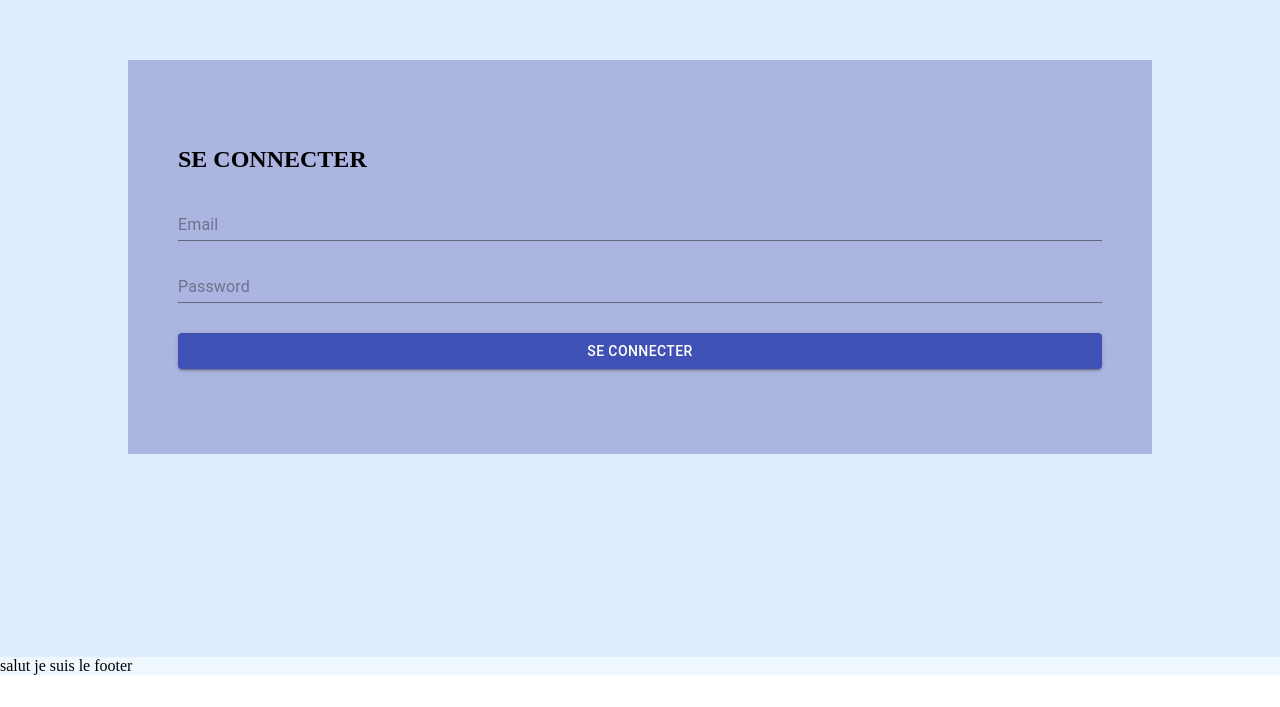
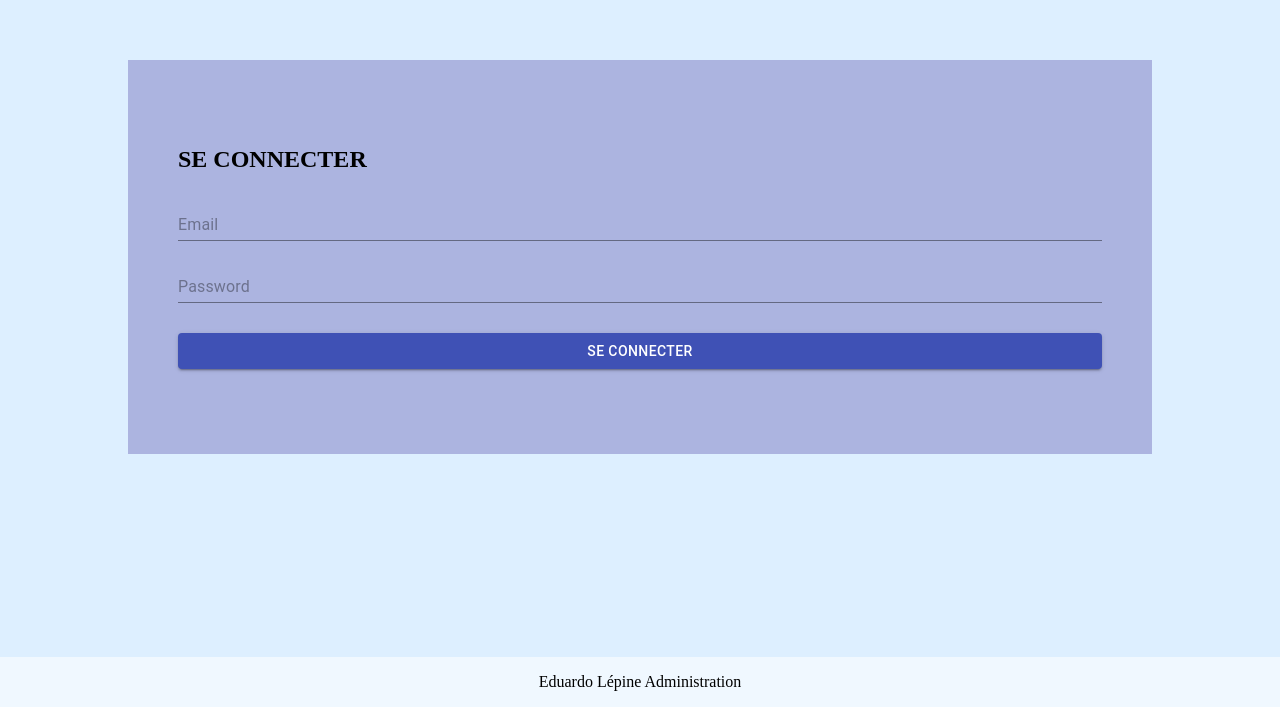
Before and after one commit to Falcao1992/admin-eduardo-portfolio-gatsby, a React (Create React App) app: page /login in a window 1280 px wide. Shown: the part 143-850 px from the top of the page. Before the commit the page ends 818 px from the top, so only its background shows below. Built offline with nearby package versions, Linux system fonts and the light colour scheme; no server answers.

Commit message:
fix some desigb

```diff
--- a/src/components/Footer/Footer.js
+++ b/src/components/Footer/Footer.js
@@ -4,13 +4,17 @@ import styled from "styled-components";
 const Footer = () => {
     return (
         <ContainerFooter>
-            <p>salut je suis le footer</p>
+            <p>Eduardo Lépine Administration</p>
         </ContainerFooter>
     )
 };
 
-const ContainerFooter = styled.div `
+const ContainerFooter = styled.footer `
     background-color: ${props => props.theme.colors.primary};
+    p {
+        text-align: center;
+        padding: 1rem;
+    }
 `;
 
 export default Footer;
--- a/src/components/Home/Home.js
+++ b/src/components/Home/Home.js
@@ -143,10 +143,13 @@ const WrapperProjects = styled.div`
 const ContainerImageGrid = styled.div`
     width: calc(25% - .5rem);
     margin: 0 .25rem .25rem;
+    display: flex;
+    a {
+       align-self: flex-end;
+    }
     img {
         object-fit: cover;
         width: 100%;
-        height: 45vh;
         vertical-align: middle;
         background-color: black;
     }
--- a/src/components/Messages/Messages.js
+++ b/src/components/Messages/Messages.js
@@ -1,5 +1,6 @@
 import React, {useEffect, useState} from "react";
 import SidePanel from "../SidePanel/SidePanel";
+import styled from "styled-components"
 import app from "../../firebase";
 import {MessagesTables} from "./MessagesTable";
 import {CircularLoadingContainer, CircularLoading} from "../StyledComponents/Loader";
@@ -49,11 +50,19 @@ const Messages = () => {
                     ?
                     <MessagesTables dataMessages={firebaseAllDataMessages} setIsDeletedMessages={setIsDeletedMessages}/>
                     :
-                    <p>Aucun messages</p>
+                    <ContainerNoMessages>
+                        <p>Aucun messages</p>
+                    </ContainerNoMessages>
                 }
             </ContainerMain>
         </>
     )
 };
 
+const ContainerNoMessages = styled.div`
+    p {
+      text-align: center;
+    }
+`
+
 export default Messages
--- a/src/components/SidePanel/SidePanel.js
+++ b/src/components/SidePanel/SidePanel.js
@@ -29,7 +29,7 @@ const useStyles = makeStyles({
 const SidePanel = () => {
     const classes = useStyles();
     const [open, setOpen] = useState(false);
-    const [numberNewMessages, setNumberNewMessages] = useState({});
+    const [numberNewMessages, setNumberNewMessages] = useState(null);
 
     useEffect(() => {
         const fetchDataMessages = async () => {
@@ -39,8 +39,10 @@ const SidePanel = () => {
                 const value = snapshot.val();
                 const FilterNewMessages = Object.values(value).filter(msg => msg.read === "false")
                 setNumberNewMessages(FilterNewMessages.length);
+
             } catch (e) {
                 console.error(e)
+                setNumberNewMessages(0);
             }
         };
         fetchDataMessages()
--- a/src/components/StyledComponents/ContainerMain.js
+++ b/src/components/StyledComponents/ContainerMain.js
@@ -3,6 +3,11 @@ import styled from "styled-components";
 export const ContainerMain = styled.div`
     width: 90%;
     margin: 1rem auto 2rem;
+    min-height: 90vh;
+    display: flex;
+    flex-direction: column;
+    justify-content: space-evenly;
+
     h2 {
         padding: 1rem 0;
     }
```
Also changed, not shown: src/components/Projects/CreateProjects.js (+7 -8 lines).
